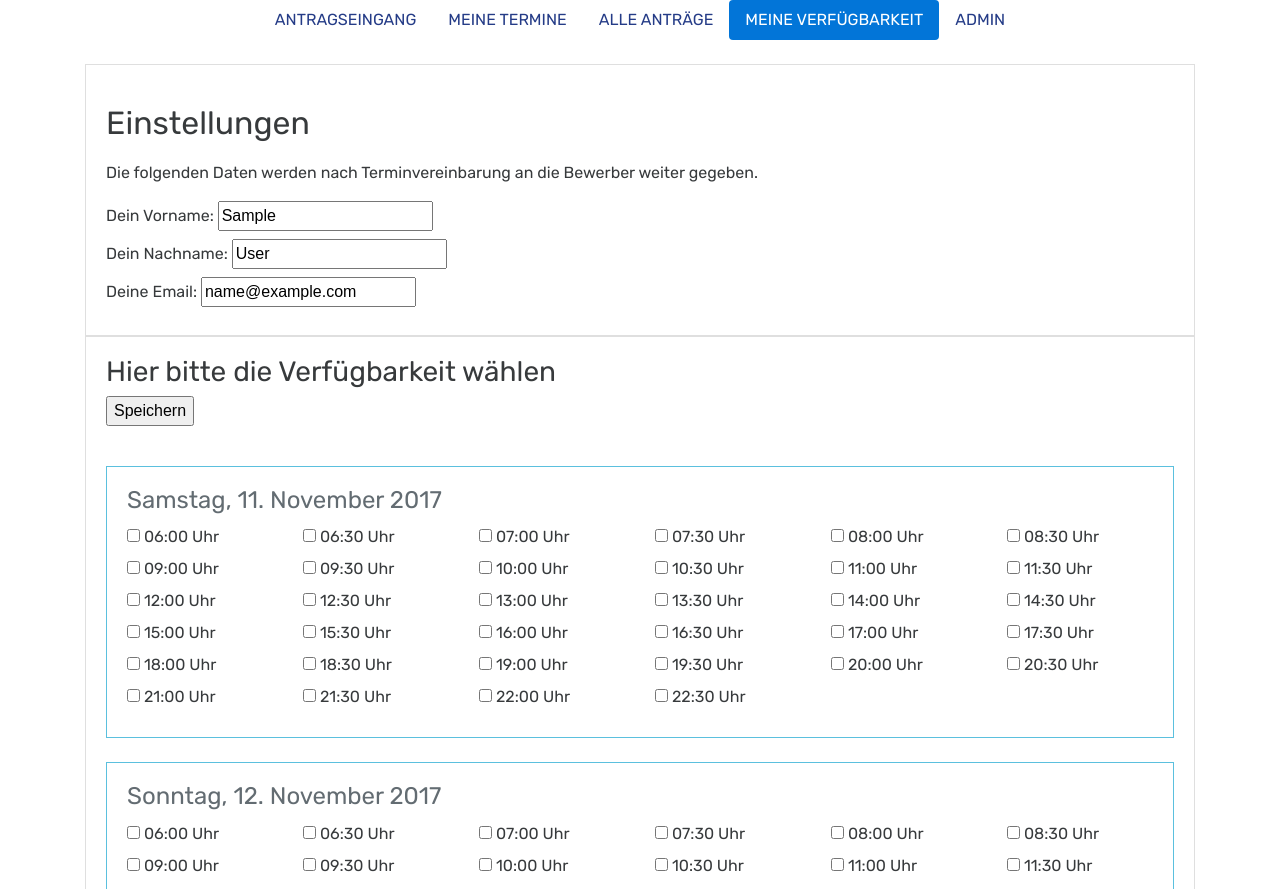
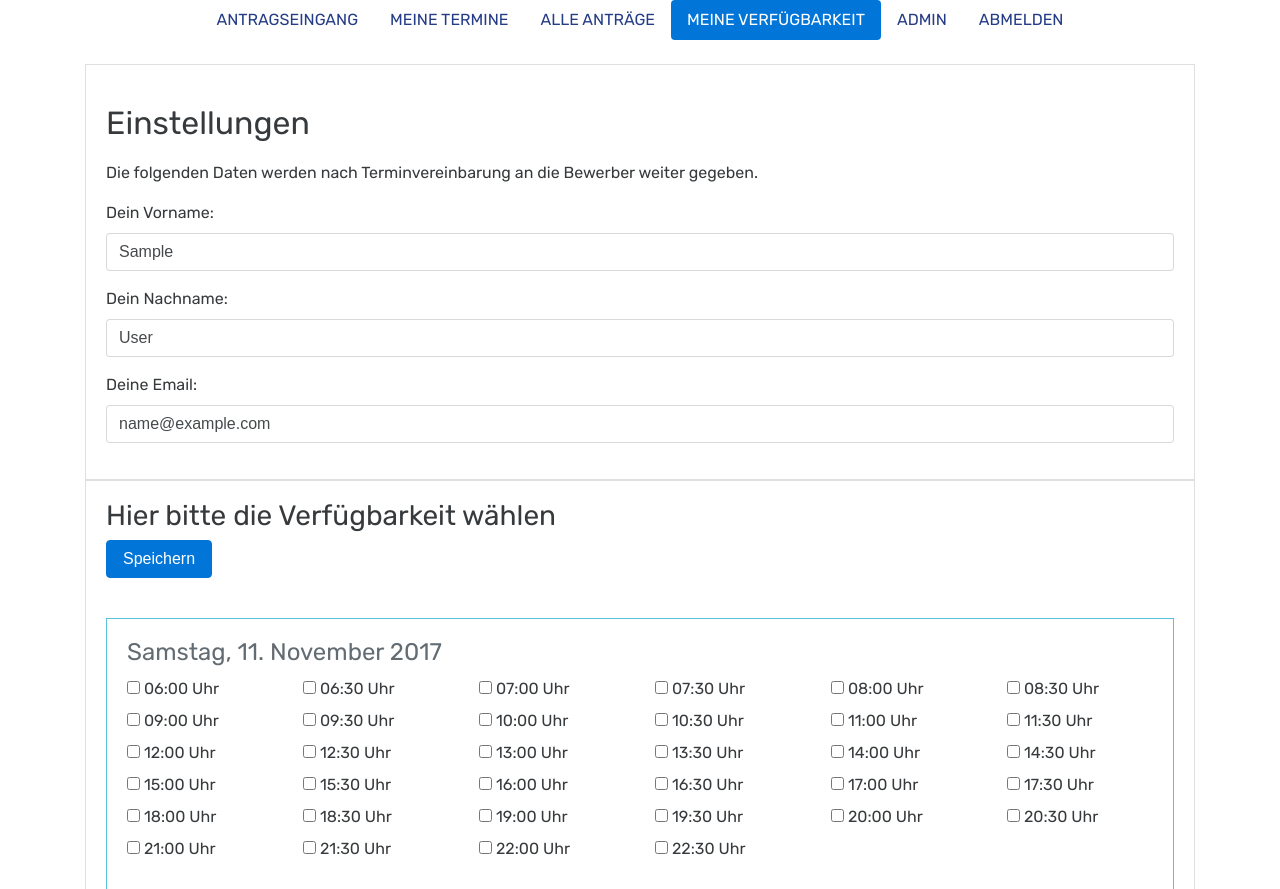
Before and after one commit to DemokratieInBewegung/appntr, a Django app: page /account/manage_slots in a window 1280 px wide. Shown: the part 70-959 px from the top of the page. Run offline with Django 3.2, Linux system fonts and the light colour scheme; the visitor is signed in with stand-in values (Sample User, id 1); data that the repository does not hold is empty; some libraries are stand-ins or nearby versions.

Commit message:
adding some styling and a logout button, just to do some first steps

```diff
--- a/templates/_base.html
+++ b/templates/_base.html
@@ -78,6 +78,10 @@
                     <a class="nav-link" href="/admin/">Admin</a>
                 </li>
                 {% endif %}
+
+                <li class="nav-item">
+                    <a class="nav-link" href="{% url 'account_logout' %}">Abmelden</a>
+                </li>
             </ul>
         </div>
         <br />
--- a/templates/interviews/manage_slots.html
+++ b/templates/interviews/manage_slots.html
@@ -6,6 +6,7 @@
   font-style: italic;
   color: darkgoldenrod;
 }
+
 </style>
 
 <div class="container">
@@ -18,16 +19,27 @@
 
                 <h2>Einstellungen</h2>
                 <p>Die folgenden Daten werden nach Terminvereinbarung an die Bewerber weiter gegeben.</p>
-          <label>Dein Vorname: <input type="text" name="first_name" required value="{{interviewer.first_name|default:""}}"></label> <br>
-          <label>Dein Nachname: <input type="text" name="last_name" required value="{{interviewer.last_name|default:""}}"></label><br>
-          <label>Deine Email: <input type="email" name="email" required value="{{interviewer.email|default:""}}"></label>
+                <div class="form-group">
+                    <label for="txtFirstname">Dein Vorname: </label>
+                    <input id="txtFirstname" class="form-control" type="text" name="first_name" required
+                           value="{{interviewer.first_name|default:""}}">
+                </div>
+                <div class="form-group">
+                    <label for="txtFirstname">Dein Nachname: </label>
+                    <input type="text" class="form-control" name="last_name" required
+                           value="{{interviewer.last_name|default:""}}">
+                </div>
+                <div class="form-group">
+                    <label for="txtFirstname">Deine Email: </label>
+                    <input type="email" class="form-control" name="email" required value="{{interviewer.email|default:""}}">
+                </div>
             </div>
         </div>
 
         <div class="card">
             <div class="card-block">
                 <h3>Hier bitte die Verfügbarkeit wählen</h3>
-            <button type="submit">Speichern</button>
+                {% include "misc/buttons/save.html" %}
             </div>
 
             <div class="card-block">
@@ -40,15 +52,17 @@
                         <div class="card-text">
                             <div class="row">
                                 {% for t in entry.times %}
-                  <label class="col-md-2 col-6 {% if t.recommended %}highlight{% endif %}"><input type="checkbox" {% if t.checked %}checked{% endif %} name="slot" value="{{t.slot|date:'c'}}"> {{ t.slot|time:"H:i" }} Uhr </label>
+                                <label class="col-md-2 col-6 {% if t.recommended %}highlight{% endif %}"><input
+                                        type="checkbox" {% if t.checked %}checked{% endif %} name="slot"
+                                        value="{{t.slot|date:'c'}}"> {{ t.slot|time:"H:i" }} Uhr </label>
                                 {% endfor %}
                             </div>
                         </div>
                     </div>
                 </div>
-        <br />
+                <br/>
                 {% endfor %}
-      <button type="submit">Speichern</button>
+                {% include "misc/buttons/save.html" %}
             </div>
     </form>
 </div>
--- /dev/null
+++ b/templates/misc/buttons/save.html
@@ -0,0 +1 @@
+<button type="submit" class="btn btn-primary">Speichern</button>
```
Also changed, not shown: README.md, 1 other file. Lines whose indentation alone changed are shown as unchanged.
